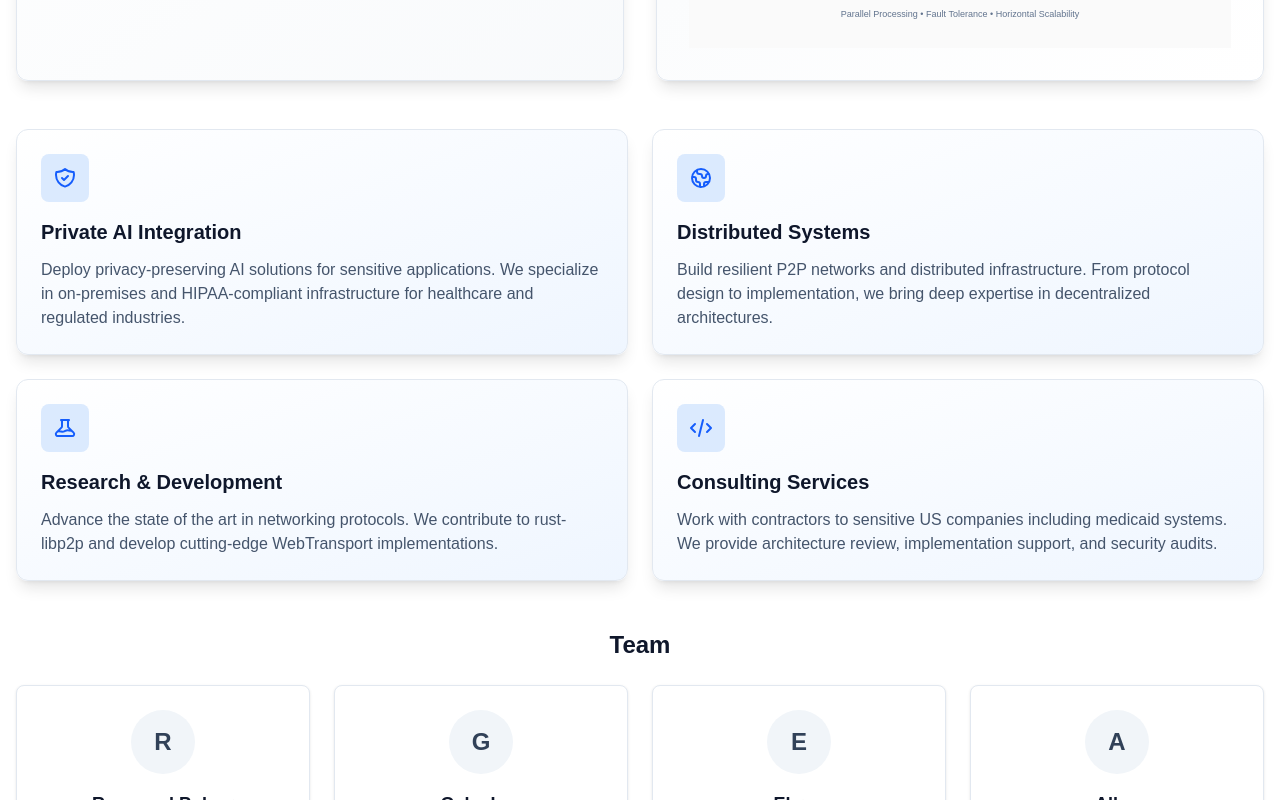
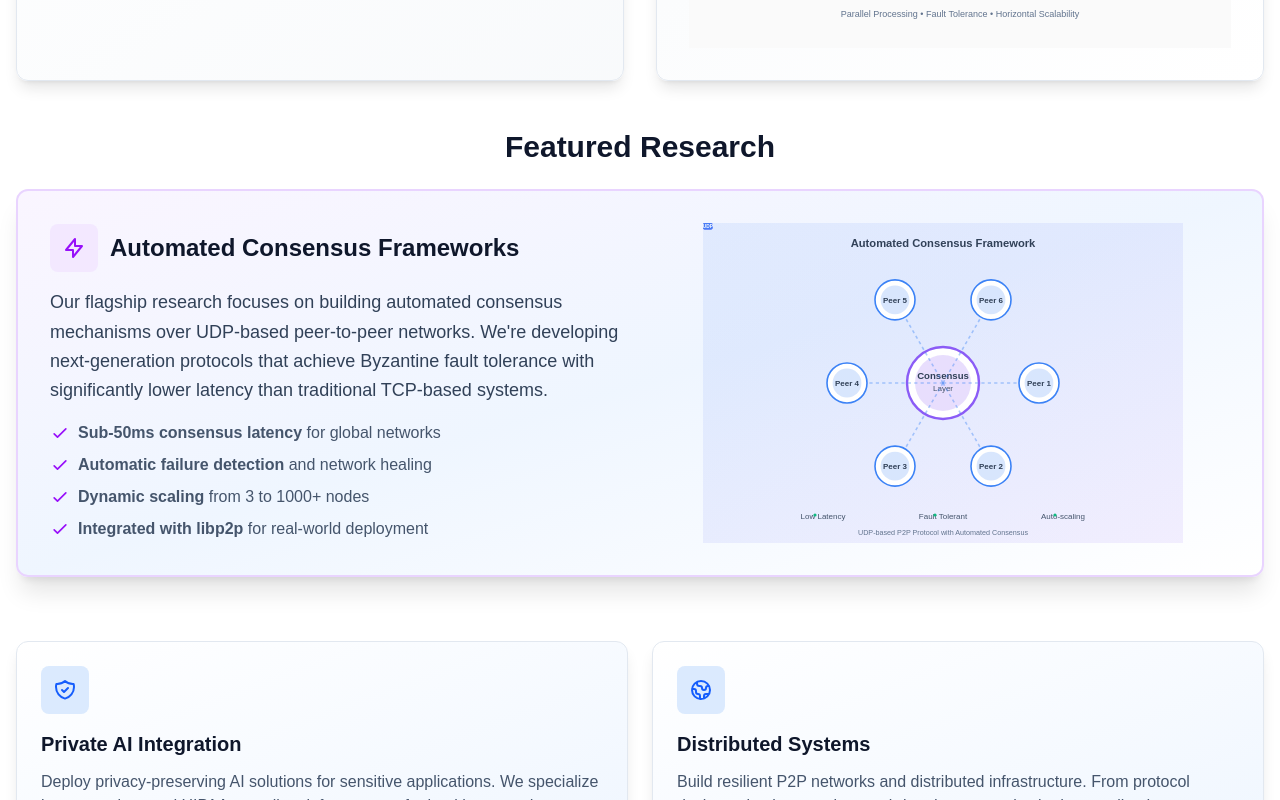
Before and after one commit to subfrost/subzeroresearch.com, a Next.js app: page / in a window 1280 px wide. Shown: the part 1720-2520 px from the top of the page. Built offline with nearby package versions, Linux system fonts and the light colour scheme.

Commit message:
update services

```diff
--- a/src/app/page.tsx
+++ b/src/app/page.tsx
@@ -7,6 +7,7 @@ import GitHubPreview from "@/components/GitHubPreview"
 import SubzeroLogo from "@/components/SubzeroLogo"
 import P2PNetworkSVG from "@/components/P2PNetworkSVG"
 import DistributedSystemSVG from "@/components/DistributedSystemSVG"
+import ConsensusFrameworkSVG from "@/components/ConsensusFrameworkSVG"
 
 const teamMembers = [
   { name: "Raymond Pulver", title: "Founder", description: "Expert in distributed systems and p2p networks." },
@@ -166,6 +167,59 @@ export default function Home() {
             {/* Visual representation */}
             <div className="flex items-center justify-center bg-gradient-to-br from-slate-50 to-white rounded-xl shadow-lg border border-slate-200 p-8">
               <DistributedSystemSVG className="w-full h-full" />
+            </div>
+          </div>
+
+          {/* Featured Research */}
+          <div className="mb-16">
+            <h3 className="text-3xl font-bold text-slate-900 mb-6 text-center">Featured Research</h3>
+            <div className="bg-gradient-to-br from-purple-50 via-blue-50 to-white rounded-xl shadow-xl border-2 border-purple-200 p-8">
+              <div className="grid md:grid-cols-2 gap-8 items-center">
+                <div>
+                  <div className="flex items-center gap-3 mb-4">
+                    <div className="w-12 h-12 bg-purple-100 rounded-lg flex items-center justify-center">
+                      <svg className="w-6 h-6 text-purple-600" fill="none" stroke="currentColor" viewBox="0 0 24 24">
+                        <path strokeLinecap="round" strokeLinejoin="round" strokeWidth={2} d="M13 10V3L4 14h7v7l9-11h-7z" />
+                      </svg>
+                    </div>
+                    <h4 className="text-2xl font-bold text-slate-900">Automated Consensus Frameworks</h4>
+                  </div>
+                  <p className="text-lg text-slate-700 mb-4 leading-relaxed">
+                    Our flagship research focuses on building automated consensus mechanisms over UDP-based
+                    peer-to-peer networks. We're developing next-generation protocols that achieve Byzantine
+                    fault tolerance with significantly lower latency than traditional TCP-based systems.
+                  </p>
+                  <div className="space-y-2 text-slate-600">
+                    <div className="flex items-start gap-2">
+                      <svg className="w-5 h-5 text-purple-600 flex-shrink-0 mt-0.5" fill="none" stroke="currentColor" viewBox="0 0 24 24">
+                        <path strokeLinecap="round" strokeLinejoin="round" strokeWidth={2} d="M5 13l4 4L19 7" />
+                      </svg>
+                      <span><strong>Sub-50ms consensus latency</strong> for global networks</span>
+                    </div>
+                    <div className="flex items-start gap-2">
+                      <svg className="w-5 h-5 text-purple-600 flex-shrink-0 mt-0.5" fill="none" stroke="currentColor" viewBox="0 0 24 24">
+                        <path strokeLinecap="round" strokeLinejoin="round" strokeWidth={2} d="M5 13l4 4L19 7" />
+                      </svg>
+                      <span><strong>Automatic failure detection</strong> and network healing</span>
+                    </div>
+                    <div className="flex items-start gap-2">
+                      <svg className="w-5 h-5 text-purple-600 flex-shrink-0 mt-0.5" fill="none" stroke="currentColor" viewBox="0 0 24 24">
+                        <path strokeLinecap="round" strokeLinejoin="round" strokeWidth={2} d="M5 13l4 4L19 7" />
+                      </svg>
+                      <span><strong>Dynamic scaling</strong> from 3 to 1000+ nodes</span>
+                    </div>
+                    <div className="flex items-start gap-2">
+                      <svg className="w-5 h-5 text-purple-600 flex-shrink-0 mt-0.5" fill="none" stroke="currentColor" viewBox="0 0 24 24">
+                        <path strokeLinecap="round" strokeLinejoin="round" strokeWidth={2} d="M5 13l4 4L19 7" />
+                      </svg>
+                      <span><strong>Integrated with libp2p</strong> for real-world deployment</span>
+                    </div>
+                  </div>
+                </div>
+                <div className="flex items-center justify-center">
+                  <ConsensusFrameworkSVG className="w-full h-80" />
+                </div>
+              </div>
             </div>
           </div>
 
--- /dev/null
+++ b/src/components/ConsensusFrameworkSVG.tsx
@@ -0,0 +1,185 @@
+export default function ConsensusFrameworkSVG({ className = "w-full h-64" }: { className?: string }) {
+  return (
+    <svg
+      viewBox="0 0 600 400"
+      className={className}
+      fill="none"
+      xmlns="http://www.w3.org/2000/svg"
+    >
+      {/* Background */}
+      <defs>
+        <linearGradient id="consensusGradient" x1="0%" y1="0%" x2="100%" y2="100%">
+          <stop offset="0%" style={{ stopColor: '#3b82f6', stopOpacity: 0.1 }} />
+          <stop offset="100%" style={{ stopColor: '#8b5cf6', stopOpacity: 0.1 }} />
+        </linearGradient>
+      </defs>
+      <rect width="600" height="400" fill="url(#consensusGradient)" />
+
+      {/* Title */}
+      <text x="300" y="30" textAnchor="middle" className="fill-slate-700 text-sm font-bold">
+        Automated Consensus Framework
+      </text>
+
+      {/* Network nodes in a circle */}
+      <g>
+        {/* Center consensus node */}
+        <circle cx="300" cy="200" r="45" fill="white" stroke="#8b5cf6" strokeWidth="3" />
+        <circle cx="300" cy="200" r="35" fill="#8b5cf6" opacity="0.2" />
+        <text x="300" y="195" textAnchor="middle" className="fill-slate-700 text-xs font-bold">Consensus</text>
+        <text x="300" y="210" textAnchor="middle" className="fill-slate-600 text-[10px]">Layer</text>
+
+        {/* Surrounding peer nodes */}
+        {[0, 60, 120, 180, 240, 300].map((angle, i) => {
+          const rad = (angle * Math.PI) / 180
+          const x = 300 + Math.cos(rad) * 120
+          const y = 200 + Math.sin(rad) * 120
+
+          return (
+            <g key={i}>
+              {/* Connection line */}
+              <line
+                x1="300"
+                y1="200"
+                x2={x}
+                y2={y}
+                stroke="#3b82f6"
+                strokeWidth="2"
+                strokeDasharray="4,4"
+                opacity="0.4"
+              />
+
+              {/* Peer node */}
+              <circle cx={x} cy={y} r="25" fill="white" stroke="#3b82f6" strokeWidth="2" />
+              <circle cx={x} cy={y} r="18" fill="#3b82f6" opacity="0.2" />
+              <text x={x} y={y + 4} textAnchor="middle" className="fill-slate-700 text-[10px] font-semibold">
+                Peer {i + 1}
+              </text>
+            </g>
+          )
+        })}
+      </g>
+
+      {/* UDP packets flowing */}
+      <g>
+        {/* Animated packet 1 */}
+        <g opacity="0.8">
+          <rect x="0" y="0" width="12" height="8" rx="2" fill="#3b82f6">
+            <animateMotion
+              dur="3s"
+              repeatCount="indefinite"
+              path="M 420 200 L 345 200"
+            />
+          </rect>
+          <text x="6" y="6" textAnchor="middle" className="fill-white text-[6px] font-bold">
+            UDP
+            <animateMotion
+              dur="3s"
+              repeatCount="indefinite"
+              path="M 420 200 L 345 200"
+            />
+          </text>
+        </g>
+
+        {/* Animated packet 2 */}
+        <g opacity="0.8">
+          <rect x="0" y="0" width="12" height="8" rx="2" fill="#8b5cf6">
+            <animateMotion
+              dur="3s"
+              repeatCount="indefinite"
+              begin="1s"
+              path="M 300 80 L 300 155"
+            />
+          </rect>
+          <text x="6" y="6" textAnchor="middle" className="fill-white text-[6px] font-bold">
+            UDP
+            <animateMotion
+              dur="3s"
+              repeatCount="indefinite"
+              begin="1s"
+              path="M 300 80 L 300 155"
+            />
+          </text>
+        </g>
+
+        {/* Animated packet 3 */}
+        <g opacity="0.8">
+          <rect x="0" y="0" width="12" height="8" rx="2" fill="#3b82f6">
+            <animateMotion
+              dur="3s"
+              repeatCount="indefinite"
+              begin="2s"
+              path="M 235 270 L 280 220"
+            />
+          </rect>
+          <text x="6" y="6" textAnchor="middle" className="fill-white text-[6px] font-bold">
+            UDP
+            <animateMotion
+              dur="3s"
+              repeatCount="indefinite"
+              begin="2s"
+              path="M 235 270 L 280 220"
+            />
+          </text>
+        </g>
+      </g>
+
+      {/* Consensus indicators */}
+      <g>
+        {/* Checkmarks appearing in rotation */}
+        {[0, 1, 2, 3, 4, 5].map((i) => {
+          const angle = i * 60
+          const rad = (angle * Math.PI) / 180
+          const x = 300 + Math.cos(rad) * 120
+          const y = 200 + Math.sin(rad) * 120
+
+          return (
+            <g key={i}>
+              <circle cx={x} cy={y} r="6" fill="#10b981" opacity="0">
+                <animate
+                  attributeName="opacity"
+                  values="0;1;1;0"
+                  dur="6s"
+                  begin={`${i * 0.5}s`}
+                  repeatCount="indefinite"
+                />
+              </circle>
+              <path
+                d={`M ${x - 3} ${y} L ${x - 1} ${y + 2} L ${x + 3} ${y - 2}`}
+                stroke="white"
+                strokeWidth="1.5"
+                fill="none"
+                strokeLinecap="round"
+                strokeLinejoin="round"
+                opacity="0"
+              >
+                <animate
+                  attributeName="opacity"
+                  values="0;1;1;0"
+                  dur="6s"
+                  begin={`${i * 0.5}s`}
+                  repeatCount="indefinite"
+                />
+              </path>
+            </g>
+          )
+        })}
+      </g>
+
+      {/* Bottom labels */}
+      <g className="fill-slate-600 text-[10px]">
+        <text x="150" y="370" textAnchor="middle">Low Latency</text>
+        <text x="300" y="370" textAnchor="middle">Fault Tolerant</text>
+        <text x="450" y="370" textAnchor="middle">Auto-scaling</text>
+
+        <circle cx="140" cy="365" r="2" fill="#10b981" />
+        <circle cx="290" cy="365" r="2" fill="#10b981" />
+        <circle cx="440" cy="365" r="2" fill="#10b981" />
+      </g>
+
+      {/* Protocol label */}
+      <text x="300" y="390" textAnchor="middle" className="fill-slate-500 text-[9px]">
+        UDP-based P2P Protocol with Automated Consensus
+      </text>
+    </svg>
+  )
+}
```
